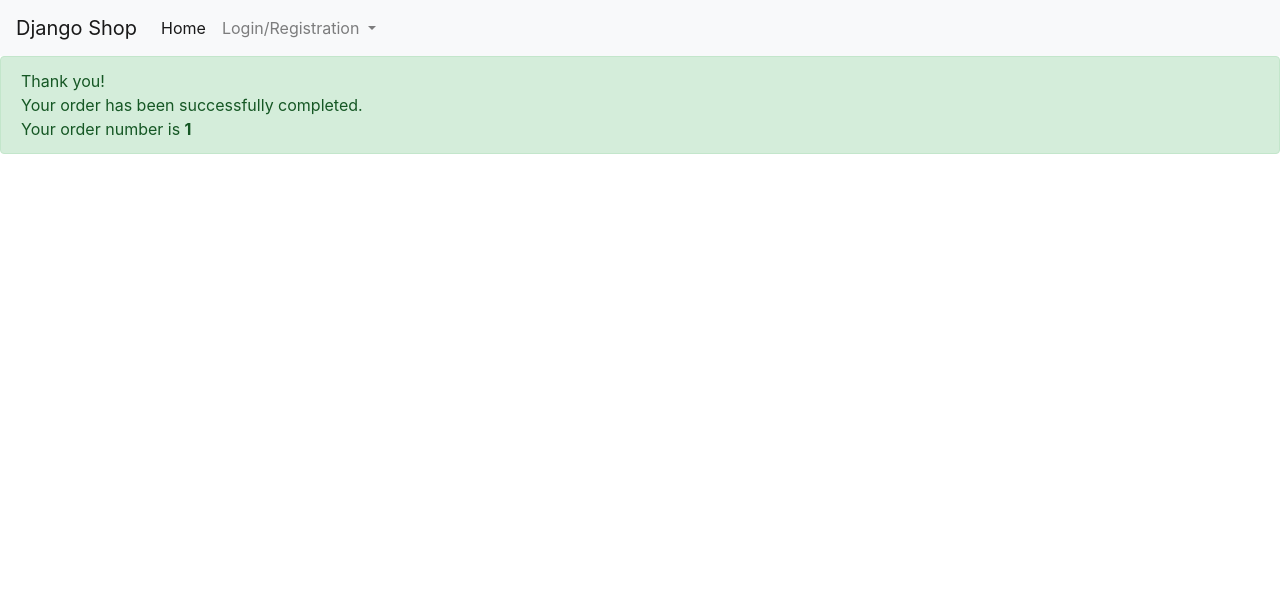
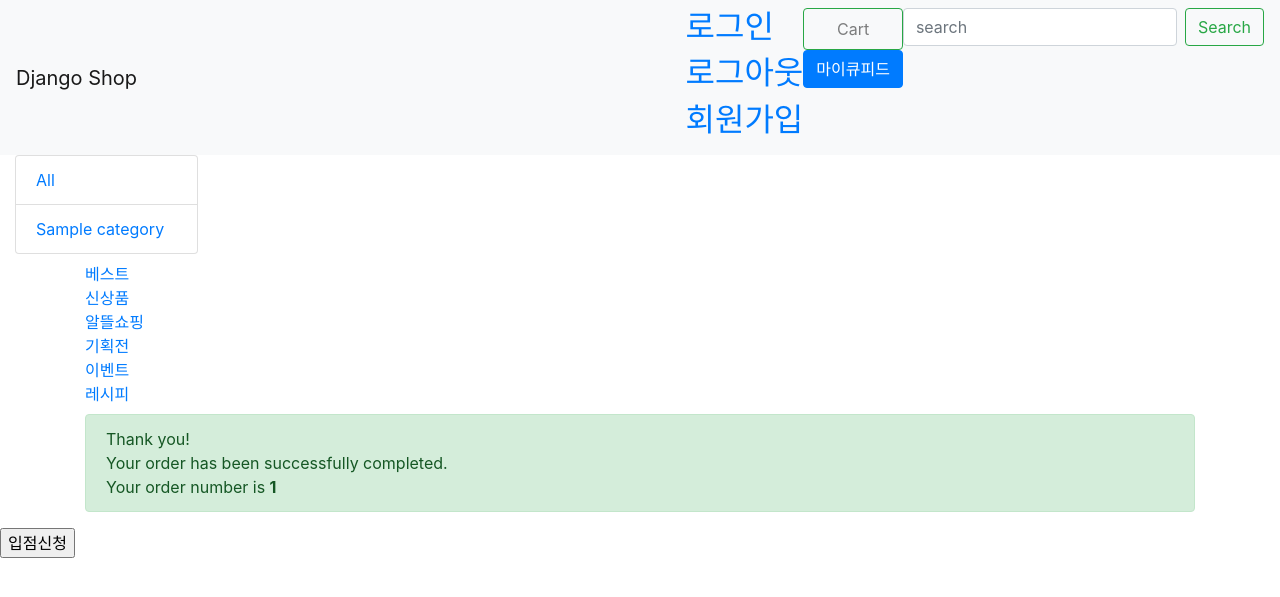
Before and after one commit to sinbox0701/MarketQufide, a Django app: template order/templates/order/created.html in a window 1280 px wide. Shown: the top 597 px of the page. Run offline with Django 3.2, Linux system fonts and the light colour scheme; the template is opened without the code that fills it: most values are stand-ins (such as "Sample title", 1, 10 or a date in 2020); some libraries are stand-ins or nearby versions.

Commit message:
Merge remote-tracking branch 'origin/KW10' into KW10
# Conflicts:
#	order/forms.py
#	order/views.py
#	static/css/pdf.css

```diff
--- a/members/views.py
+++ b/members/views.py
@@ -92,7 +92,7 @@
 
         else:
             print('-----------------------------')
-            print(f'verification code: {code}')
+            print('verification code: {code}')
             print('-----------------------------')
             phone = Phone.objects.get(user=request.user)
             phone.verification_code = code
--- a/shop/models.py
+++ b/shop/models.py
@@ -50,10 +50,6 @@
 
     def get_parent_node(self):
         return self.parent
-
-
-
-
 
 class Delivery(models.Model):
     name = models.CharField(max_length=100, db_index=True)
--- /dev/null
+++ b/templates/base.html
@@ -0,0 +1,122 @@
+
+<!DOCTYPE html>
+<html lang="en">
+<head>
+    <meta charset="UTF-8">
+    <title>{% block title %}{% endblock %}</title>
+    <link rel="stylesheet" href="https://stackpath.bootstrapcdn.com/bootstrap/4.1.3/css/bootstrap.min.css" integrity="sha384-MCw98/SFnGE8fJT3GXwEOngsV7Zt27NXFoaoApmYm81iuXoPkFOJwJ8ERdknLPMO" crossorigin="anonymous">
+    <!-- jquery slim 지우고 minified 추가 -->
+    <script
+  src="https://code.jquery.com/jquery-3.3.1.min.js"
+  crossorigin="anonymous"></script>
+    <script src="https://cdnjs.cloudflare.com/ajax/libs/popper.js/1.14.3/umd/popper.min.js" integrity="sha384-ZMP7rVo3mIykV+2+9J3UJ46jBk0WLaUAdn689aCwoqbBJiSnjAK/l8WvCWPIPm49" crossorigin="anonymous"></script>
+    <script src="https://stackpath.bootstrapcdn.com/bootstrap/4.1.3/js/bootstrap.min.js" integrity="sha384-ChfqqxuZUCnJSK3+MXmPNIyE6ZbWh2IMqE241rYiqJxyMiZ6OW/JmZQ5stwEULTy" crossorigin="anonymous"></script>
+
+    {% block script %}
+    {% endblock %}
+
+    {% block style %}
+    {% endblock %}
+</head>
+
+
+
+<body>
+<style>
+    #nav_content{font-size: xx-large}
+
+</style>
+<nav class="navbar navbar-expand-lg navbar-light bg-light">
+  <a class="navbar-brand" href="/">Django Shop</a>
+  <button class="navbar-toggler" type="button" data-toggle="collapse" data-target="#navbarSupportedContent" aria-controls="navbarSupportedContent" aria-expanded="false" aria-label="Toggle navigation">
+    <span class="navbar-toggler-icon"></span>
+  </button>
+
+  <div class="collapse navbar-collapse justify-content-end" id="navbarSupportedContent">
+    <ul class="navbar-nav justify-content-end">
+        <li class="nav-item">
+            {% load socialaccount %}
+
+    {% if user.is_authenticated %}
+    <span>{{ user }}님이 로그인중입니다.</span>
+
+    {% for account in user.socialaccount_set.all %}
+
+     {% comment %} show avatar from url {% endcomment %}
+     <h2 style="text-transform:capitalize;">{{ account.provider }} account data</h2>
+
+     <p><img width="50" height="50" src="{{ account.get_avatar_url }}"/></p>
+
+     <p>UID: <a href="{{ account.extra_data.link }}">{{ account.uid }}</a></p>
+
+     <p>Username: {{ account.extra_data.username }}</p>
+      <p>First Name: {{ account.extra_data.first_name }}</p>
+      <p>Last Name: {{ account.extra_data.last_name }}</p>
+
+      <p>Dashboard Link:
+      <a href="{{ account.extra_data.link }}">{{ account.extra_data.link }}</a></p>
+      {% empty %}
+      <p>you haven't any social account please</p>
+    {% endfor %}
+
+
+    {% endif %}
+    <h2><a href="/accounts/login">로그인</a></h2>
+    <h2><a href="/accounts/logout">로그아웃</a></h2>
+    <h2><a href="/accounts/signup">회원가입</a></h2>
+        </li>
+        <li class="nav-item ">
+        <a class="nav-link btn btn-outline-success" href="{% url 'cart:detail' %}">Cart
+        </a>
+            <a href="{% url 'members:mypage' %}" class="btn btn-primary">마이큐피드</a>
+      </li>
+
+
+
+
+        <!--for search-->
+        <li>
+            <form action="{% url 'shop:search' %}" class="form-inline my-2 my-lg-0">
+                <input class="form-control mr-sm-2" type="search" placeholder="search" aria-label="search" name="search">
+                <button class="btn btn-outline-success my-2 my-sm-0" type="submit">Search</button>
+            </form>
+        </li>
+    </ul>
+  </div>
+</nav>
+<!--category-->
+<div class="col-2">
+    <div class="list-group">
+        <a href="/" class="list-group-item {% if not current_category %}active{% endif %}">All</a>
+        {% for c in categories %}
+            {% if not c.get_parent_node %}
+                <a href="{{c.get_absolute_url}}" class="list-group-item {% if current_category.slug == c.slug %}active{% endif %}">{{c.name}}</a>
+            {% endif %}
+        {% endfor %}
+    </div>
+</div>
+
+    <nav class="navbar navbar-default">
+      <div class="container">
+        <ul class="nav navbar-nav">
+            <li><a href="{% url 'shop:best_item' %}">베스트</a></li>
+            <li><a href="{% url 'shop:new_item' %}">신상품</a></li>
+            <li><a href="{% url 'shop:frugal_shopping' %}">알뜰쇼핑</a></li>
+            <li><a href="{% url 'shop:collection' %}">기획전</a></li>
+            <li><a href="{% url 'shop:event' %}">이벤트</a></li>
+            <li><a href="{% url 'shop:recipe' %}">레시피</a></li>
+        </ul>
+      </div>
+    </nav>
+
+
+
+<div class="container">
+{% block content %}
+{% endblock %}
+</div>
+
+</body>
+<input type="button" value="입점신청" onClick="window.open('https://docs.google.com/forms/d/e/1FAIpQLSfdGy1Jvt9uyhN9IzDiGU-oceGBfSGLGAhTr7CY4BamBRDFpw/viewform?usp=pp_url')">
+
+</html>
```
Also changed, not shown: order/forms.py (+5 -3 lines), order/views.py (+36 -47 lines), shop/templates/shop/detail.html (+28 -7 lines).
